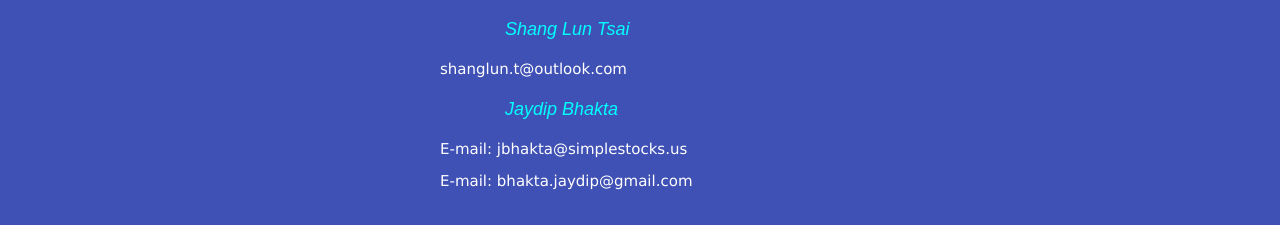
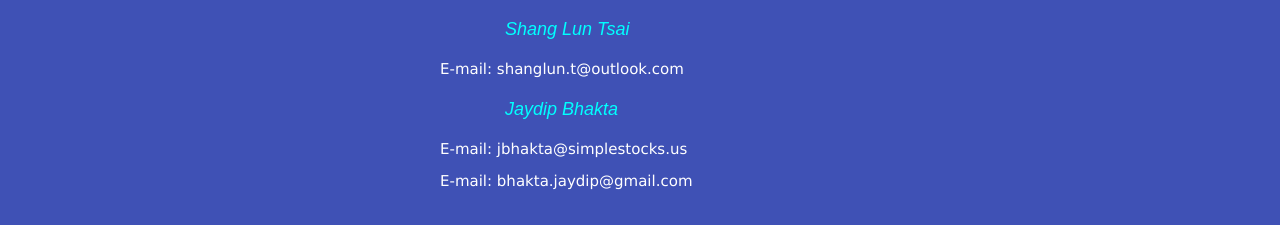
Before and after one commit to shanglun-t/Stock-Recommendation-and-Prediction-System, a Django app: page /contact/ in a window 1280 px wide. Shown: the part 279-531 px from the top of the page. Run offline with Django 3.2, Linux system fonts and the light colour scheme; some web fonts are replaced.

Commit message:
Update contact.html

```diff
--- a/simple_stocks/stocks/templates/stocks/contact.html
+++ b/simple_stocks/stocks/templates/stocks/contact.html
@@ -18,7 +18,7 @@
 <div class="w3-display-container w3-indigo" style="padding:5px 5px">
 
     <h5> <i>Shang Lun Tsai</i> </h5>
-    <p>shanglun.t@outlook.com</p>
+    <p>E-mail: shanglun.t@outlook.com</p>
 
     <h5> <i>Jaydip Bhakta</i> </h5>
     <p>E-mail: jbhakta@simplestocks.us</p>
```
